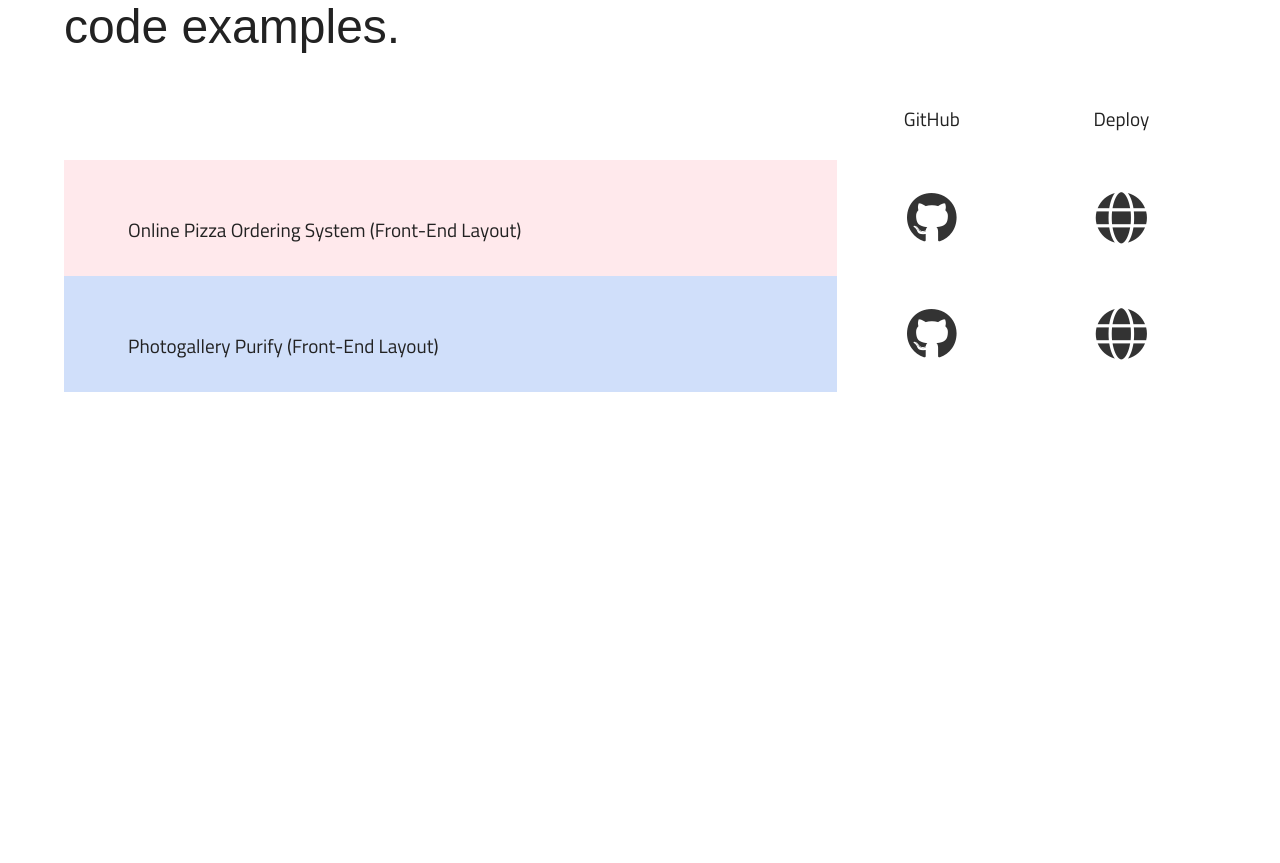
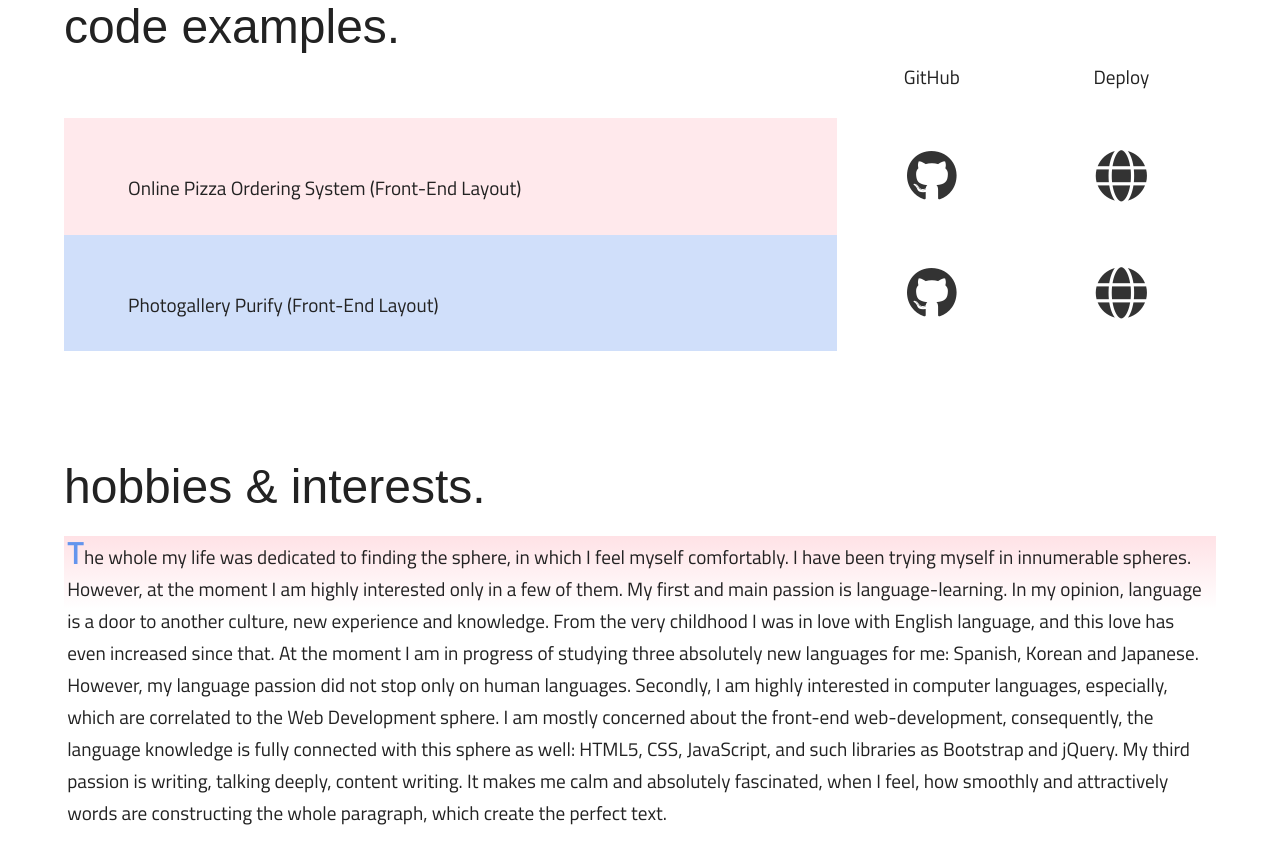
Before and after one commit to Kimi-Toshiko/rsschool-cv-old, a plain HTML site: page index.html in a window 1280 px wide. Shown: the part 2583-3446 px from the top of the page. Before the commit the page ends 3087 px from the top, so only its background shows below. Drawn offline with Linux system fonts and the light colour scheme; a web font is replaced by a local one.

Commit message:
feat: add section hobbies and interests

```diff
--- a/css/main.css
+++ b/css/main.css
@@ -370,6 +370,10 @@ header {
     margin: 7rem auto;
 }
 
+.code-examples h2 {
+    margin-bottom: -1rem;
+}
+
 .code-examples table {
     width: 100%;
 }
@@ -413,3 +417,21 @@ header {
     background-clip: text;
    -webkit-text-fill-color:transparent;
 }
+
+.hobbies-interests {
+    width: 90%;
+    margin: 7rem auto;
+}
+
+.hobbies-interests p {
+    line-height: 2rem;
+    background-color: #fff;
+    padding: 0 .2rem;
+    background: linear-gradient(180deg, #ffe2e6 0%, rgba(255,255,255,1) 25%, rgba(255,255,255,1) 100%);
+}
+
+.hobbies-interests p::first-letter {
+    color: var(--blue);
+    font-size: 2rem;
+    font-weight: var(--bold);
+}
--- a/index.html
+++ b/index.html
@@ -215,7 +215,10 @@
             </table>
         </section>
 
-        <section class="hobbies-interests"></section>
+        <section class="hobbies-interests">
+            <h2>hobbies & interests.</h2>
+            <p>The whole my life was dedicated to finding the sphere, in which I feel myself comfortably. I have been trying myself in innumerable spheres. However, at the moment I am highly interested only in a few of them. My first and main passion is language-learning. In my opinion, language is a door to another culture, new experience and knowledge. From the very childhood I was in love with English language, and this love has even increased since that. At the moment I am in progress of studying three absolutely new languages for me: Spanish, Korean and Japanese. However, my language passion did not stop only on human languages. Secondly, I am highly interested in computer languages, especially, which are correlated to the Web Development sphere. I am mostly concerned about the front-end web-development, consequently, the language knowledge is fully connected with this sphere as well: HTML5, CSS, JavaScript, and such libraries as Bootstrap and jQuery. My third passion is writing, talking deeply, content writing. It makes me calm and absolutely fascinated, when I feel, how smoothly and attractively words are constructing the whole paragraph, which create the perfect text.</p>
+        </section>
     </main>
 
     <footer>
```
